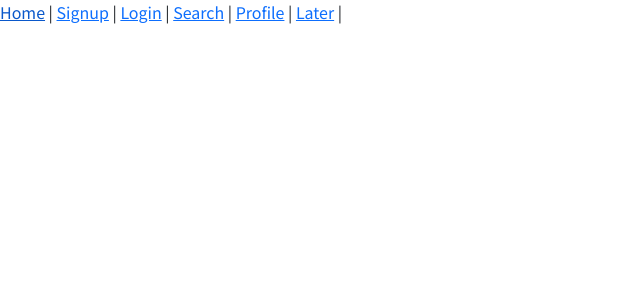
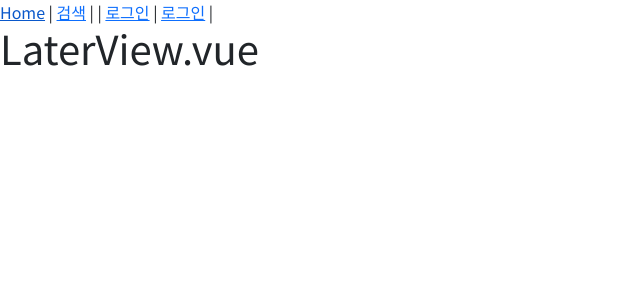
Before and after one commit to prkhch/more, a Vue app in the folder fe/: page /later in a window 1280 px wide. Shown: the top 300 px of the page, without its empty margins (0-640 px from the left). Built offline with nearby package versions, Linux system fonts and the light colour scheme.

Commit message:
아니 브랜치로 커밋이 안대...q

```diff
--- a/fe/src/App.vue
+++ b/fe/src/App.vue
@@ -2,11 +2,12 @@
   <div id="app">
     <nav>
       <router-link to="/">Home</router-link> |
-      <router-link to="/signup">Signup</router-link> |
-      <router-link to="/login">Login</router-link> |
-      <router-link to="/">Search</router-link> |
-      <router-link to="/">Profile</router-link> |
-      <router-link to="/">Later</router-link> |
+      <router-link to="/search">검색</router-link> |
+      <router-link v-if="hasToken" to="/later">나중에 볼 영화</router-link> |
+      <router-link v-if="hasToken" to="/profile">{{ $store.state.username }}</router-link>
+      <button v-if="hasToken" @click="logout">로그아웃</button>
+      <router-link v-else to="/login">로그인</router-link> |
+      <router-link to="/login">로그인</router-link> |
     </nav>
     <router-view/>
   </div>
@@ -24,3 +25,15 @@ ul {
   padding-top:3rem;
 }
 </style>
+
+<script>
+export default {
+  computed: {
+    hasToken() {
+      return this.$store.state.token !== null;
+    },
+  },
+  methods: {
+  },
+};
+</script>
--- a/fe/src/router/index.js
+++ b/fe/src/router/index.js
@@ -5,6 +5,8 @@ import DetailView from "@/views/DetailView.vue"
 import SignupView from "@/views/SignupView.vue"
 import LoginView from "@/views/LoginView.vue"
 import SearchView from "@/views/SearchView.vue"
+import ProfileView from "@/views/ProfileView.vue"
+import LaterView from "@/views/LaterView.vue"
 
 Vue.use(VueRouter)
 
@@ -34,7 +36,16 @@ const routes = [
     name : 'search',
     component : SearchView
   },
-
+  {
+    path: '/profile',
+    name : 'profile',
+    component : ProfileView
+  },
+  {
+    path: '/later',
+    name : 'later',
+    component : LaterView
+  },
 
 ]
 
--- a/fe/src/store/index.js
+++ b/fe/src/store/index.js
@@ -26,6 +26,9 @@ export default new Vuex.Store({
       console.log(token)
       router.push({name:'home'})
     },
+    SAVE_USERNAME(state, newUsername) { // 이름변경
+      state.username = newUsername;
+    },
   },
   actions: {
     signUp(context, payload) {
@@ -41,6 +44,7 @@ export default new Vuex.Store({
       })
       .then((response) => {
         context.commit('SAVE_TOKEN', response.data.key)
+        context.commit("SAVE_USERNAME", username);
       })
       .catch((error) => {
         console.log(error)
@@ -58,6 +62,7 @@ export default new Vuex.Store({
       })
       .then((response) => {
         context.commit('SAVE_TOKEN', response.data.key)
+        context.commit("SAVE_USERNAME", username);
       })
       .catch((error) => {
         console.log(error)
@@ -65,5 +70,5 @@ export default new Vuex.Store({
     },
   },
   modules: {
-  }
+  },
 })
--- a/fe/src/views/DetailView.vue
+++ b/fe/src/views/DetailView.vue
@@ -1,5 +1,6 @@
 <template>
   <div class="detail">
+
     <h2>Movie Detail</h2>
     <img :src="getImageUrl(movie.poster_path)" class="card-img-top border" style="width:300px; height:300px;" alt="...">
     <div>{{ movie.title }}</div>
@@ -84,7 +85,12 @@ export default {
             const updatedComments = this.comments.filter(comment => comment.id !== comment_id);
             this.comments = updatedComments;
         })
-        .catch((error) => console.log(error))
+        .catch((error) => {
+          console.log(error);
+          if(error.response.status === 401) {
+            alert("로그인 후 이용하세요.")
+          }
+        })
     },
     createComment(movieId) {
       if(this.content.length) {
@@ -93,6 +99,13 @@ export default {
             `${this.$store.state.URL}/api/v1/${movieId}/comments/`,
             {content: this.content, movie_id: movieId, user_id: 1}
           )
+          .catch((error) => {
+            console.log(error);
+            if(error.response.status === 404) {
+              alert("로그인 후 이용하세요.")
+            }
+          })
+
         this.content = "";
       } else {
         alert("작성할 댓글 내용을 입력하세요.")
--- a/fe/src/views/HomeView.vue
+++ b/fe/src/views/HomeView.vue
@@ -2,7 +2,7 @@
   <div class="home">
     <h1>HOME</h1>
 
-    <div class="cardgroup row row-cols-1 row-cols-md-3 g-4">
+    <div class="cardgroup row row-cols-1 row-cols-md-4 g-4">
       <div class="col" v-for="movie in movies" :key="movie.id">
         <div class="card">
           <img :src="getImageUrl(movie.poster_path)" class="card-img-top border" alt="...">
--- /dev/null
+++ b/fe/src/views/LaterView.vue
@@ -0,0 +1,5 @@
+<template>
+  <div>
+    <h1>LaterView.vue</h1>
+  </div>
+</template>
--- /dev/null
+++ b/fe/src/views/ProfileView.vue
@@ -0,0 +1,5 @@
+<template>
+  <div>
+    <h1>ProfileView.vue</h1>
+  </div>
+</template>
```
Also changed, not shown: fe/src/views/SignupView.vue (+0 -16 lines), 2 other files (tests, documents, lock files or other folders).
